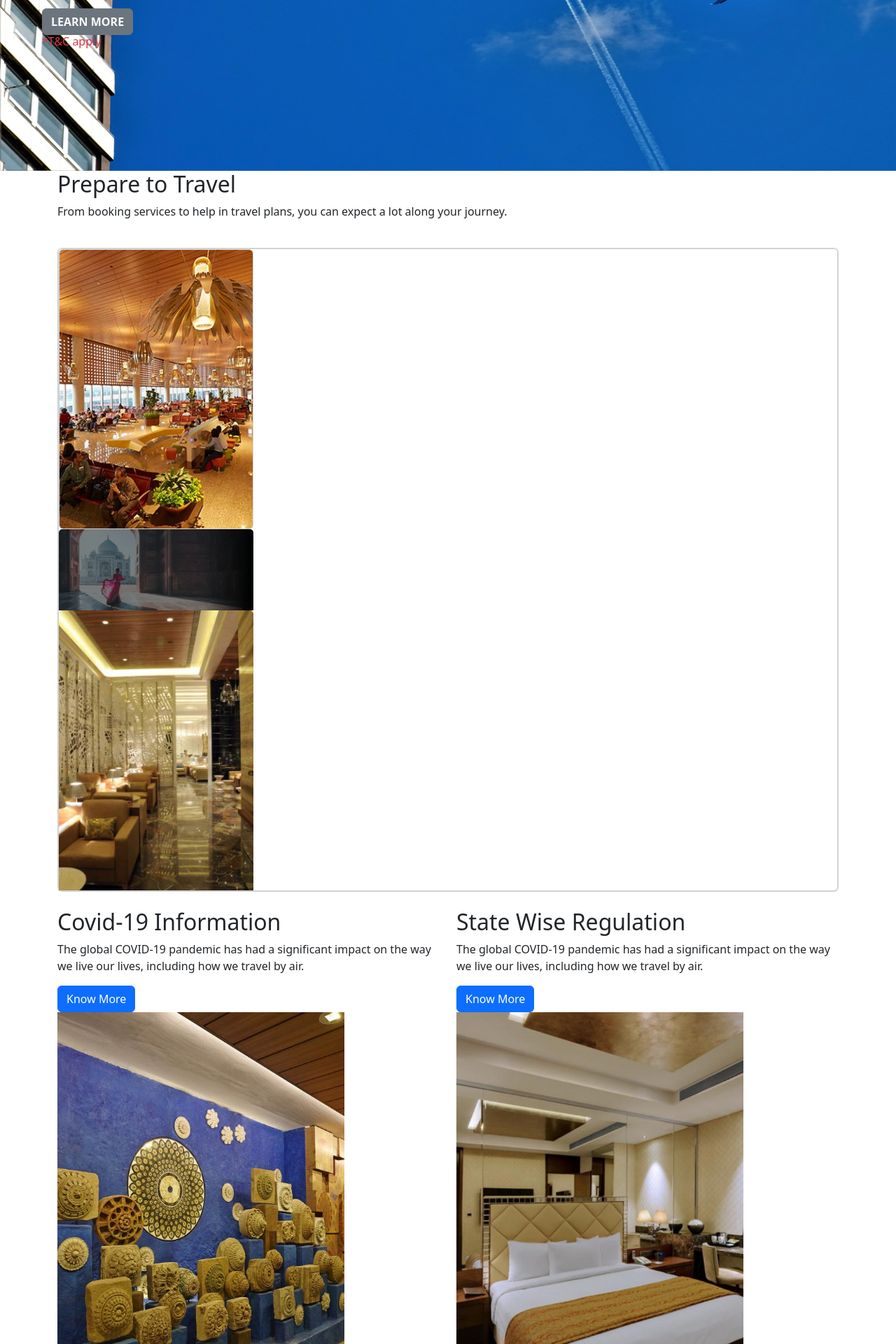
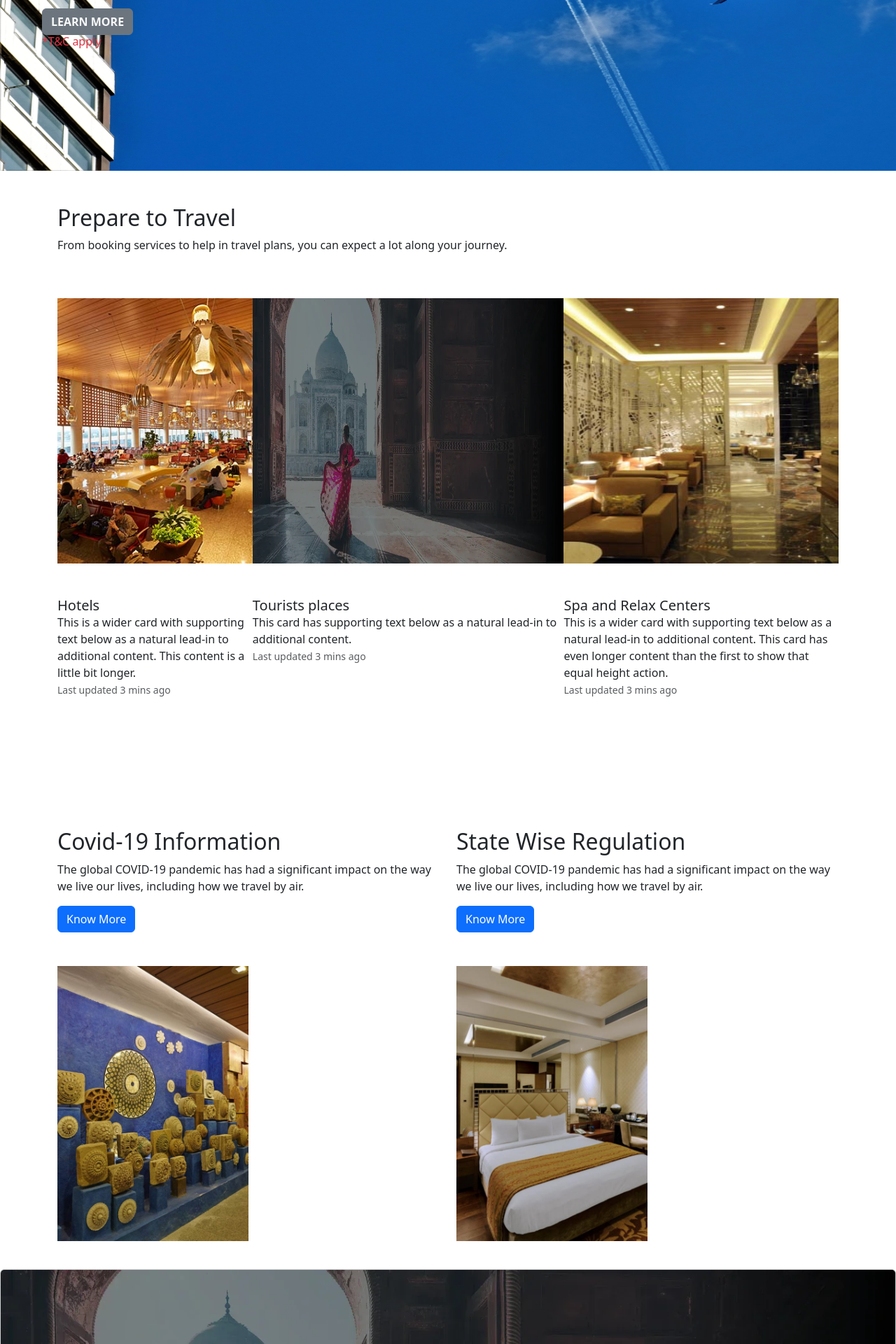
Before and after one commit to Sachinkalgude/Airport_Management_System, a Django app: page / in a window 1280 px wide. Shown: the part 356-2276 px from the top of the page at 70% size. Run offline with Django 4.2, Linux system fonts and the light colour scheme.

Commit message:
final changes.

```diff
--- a/templates/flights.html
+++ b/templates/flights.html
@@ -38,5 +38,6 @@
     </tr>
     {% endfor %}
   </tbody>
+  <div>{{data}}</div>
 </table>
 {% endif %}{% endblock body%}
--- a/templates/index.html
+++ b/templates/index.html
@@ -28,7 +28,8 @@
     <h6 class="text-danger">*T&C apply</h6>
   </div>
 </div>
-{% comment %} <div class="container border border-dark border-1 rounded-4 p-2">
+{% comment %}
+<div class="container border border-dark border-1 rounded-4 p-2">
   <p class="fw-medium">Search Flight</p>
   <form action="" method="get">
     <div
@@ -54,10 +55,11 @@
     <br />
     <button class="btn btn-success" type="submit" name="search">Search</button>
   </form>
-</div> {% endcomment %}
+</div>
+{% endcomment %}
 <!-- 2nd -->
 <div class="sectionTitle aem-GridColumn aem-GridColumn--default--12">
-  <div class="container section-title">
+  <div class="container section-title mt-5">
     <h2>Prepare to Travel</h2>
     <p>
       From booking services to help in travel plans, you can expect a lot along
@@ -65,34 +67,62 @@
     </p>
   </div>
   <br />
-  <div class="container cardImage text">
-    <div class="card">
-      <div class="card d-flex">
+
+  <br />
+  <div class="card-deck container d-flex justify-content-center">
+    <div class="">
       <img
-          class="card h-25 w-25"
-          data-src="/adobe/dynamicmedia/deliver/dm-aid--cf91b67c-2b45-4cbe-8ed0-7e2de50c897a/generous-baggage-rules.webp"
-          alt="Baggage"
-          title="Baggage"
+        class="card-img-top h-50"
         src="{% static 'index_img/airport-services.jpg' %}"
+        alt="Card image cap"
       />
+      <div class="card-body mt-5">
+        <h5 class="card-title">Hotels</h5>
+        <p class="card-text">
+          This is a wider card with supporting text below as a natural lead-in
+          to additional content. This content is a little bit longer.
+        </p>
+      </div>
+      <div class="card-footer">
+        <small class="text-muted">Last updated 3 mins ago</small>
+      </div>
+    </div>
+    <div class="">
       <img
-          class="card-img-top main-img child ls-is-cached lazyloaded h-25 w-25"
-          data-src="/adobe/dynamicmedia/deliver/dm-aid--c3f8b9d2-4542-416a-b753-2f18c9e4dca3/before-you-fly.webp"
-          alt="Essential Travel Requirements"
-          title="Essential Travel Requirements"
+        class="card-img-top h-50"
         src="{% static 'index_img/fly-non-stop-image.webp' %}"
+        alt="Card image cap"
       />
+      <div class="card-body mt-5">
+        <h5 class="card-title">Tourists places</h5>
+        <p class="card-text">
+          This card has supporting text below as a natural lead-in to additional
+          content.
+        </p>
+      </div>
+      <div class="card-footer">
+        <small class="text-muted">Last updated 3 mins ago</small>
+      </div>
+    </div>
+    <div class="">
       <img
-          class="card-img-top main-img child ls-is-cached lazyloaded h-25 w-25"
-          data-src="/adobe/dynamicmedia/deliver/dm-aid--cd2b6afe-8a61-4f91-b37a-b2652363d323/airport-information.webp"
-          alt="Airport Information"
-          title="Airport Information"
+        class="card-img-top h-50"
         src="{% static 'index_img/lounges.jpg' %}"
+        alt="Card image cap"
       />
+      <div class="card-body mt-5">
+        <h5 class="card-title">Spa and Relax Centers</h5>
+        <p class="card-text">
+          This is a wider card with supporting text below as a natural lead-in
+          to additional content. This card has even longer content than the
+          first to show that equal height action.
+        </p>
+      </div>
+      <div class="card-footer">
+        <small class="text-muted">Last updated 3 mins ago</small>
       </div>
     </div>
   </div>
-  <br />
   <!-- 3rd -->
   <div class="covid-info container">
     <div class="row">
@@ -100,7 +130,7 @@
         <div class="info-item">
           <h2 class="section-title">Covid-19 Information</h2>
           <div class="information-card">
-            <aside class="informationcardimage">
+            <aside class="informationcardimage mb-5">
               <p class="covidInfoText">
                 The global COVID-19 pandemic has had a significant impact on the
                 way we live our lives, including how we travel by air.
@@ -110,9 +140,9 @@
                 >Know More<i class="clr-arrow"></i
               ></a>
             </aside>
-            <figure>
+            <figure class="text-left">
               <img
-                class="w-75 img-fluid"
+                class="w-50 h-50 img-fluid"
                 src="{% static 'index_img/museum-tour.jpg' %}"
                 alt="CSMIA"
               />
@@ -124,7 +154,7 @@
         <div class="info-item">
           <h2 class="section-title">State Wise Regulation</h2>
           <div class="information-card">
-            <aside class="informationcardimage">
+            <aside class="informationcardimage mb-5">
               <p class="covidInfoText">
                 The global COVID-19 pandemic has had a significant impact on the
                 way we live our lives, including how we travel by air.
@@ -134,10 +164,10 @@
                 >Know More <i class="clr-arrow"></i
               ></a>
             </aside>
-            <figure>
+            <figure class="text-left">
               <img
                 src="{% static 'index_img/niranta-airport-transit-hotel.jpg' %}"
-                class="img-fluid w-75"
+                class="img-fluid w-50 h-50"
                 alt="CSMIA"
               />
             </figure>
```
Also changed, not shown: db.sqlite3. Lines whose indentation alone changed are shown as unchanged.
